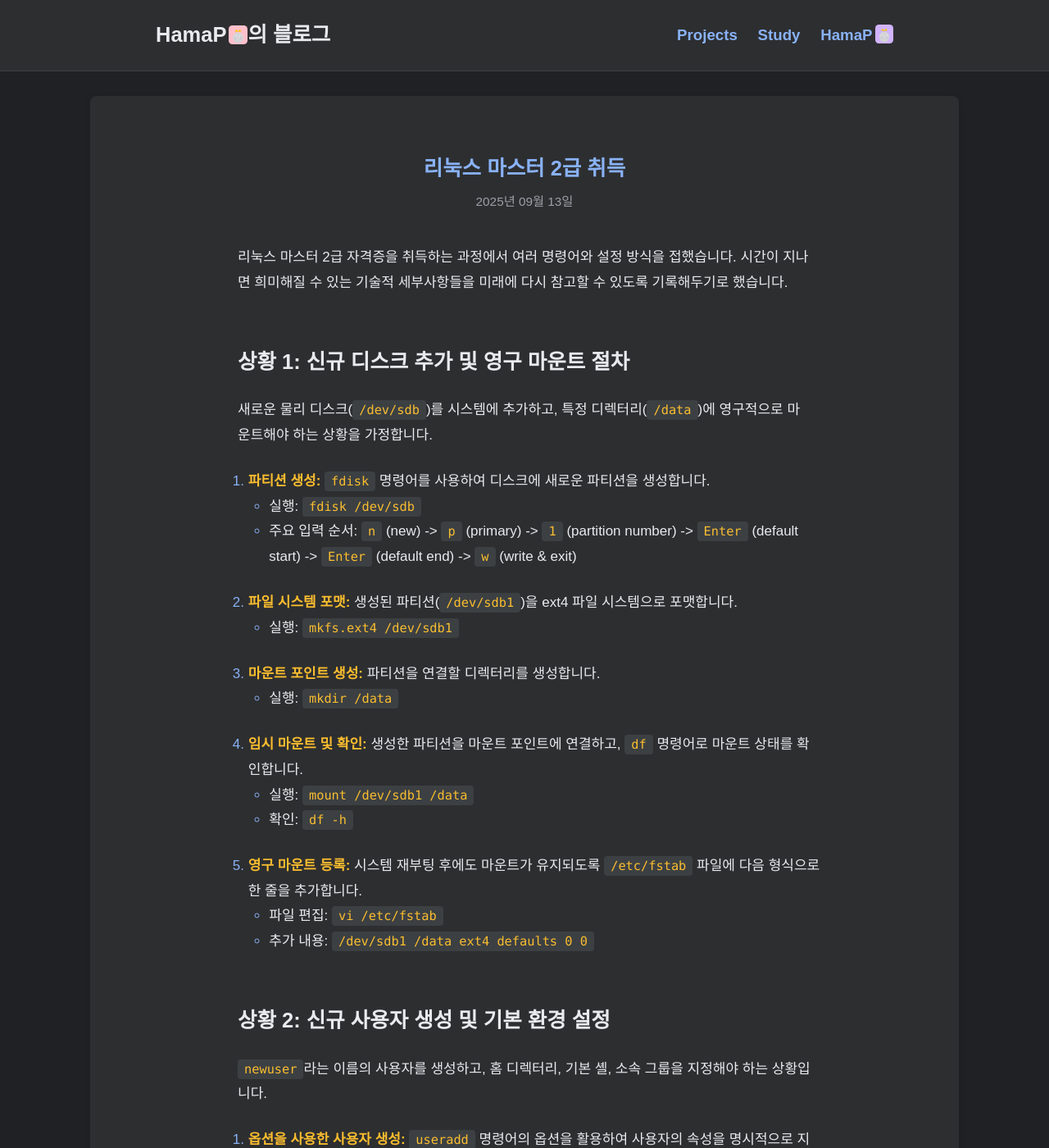
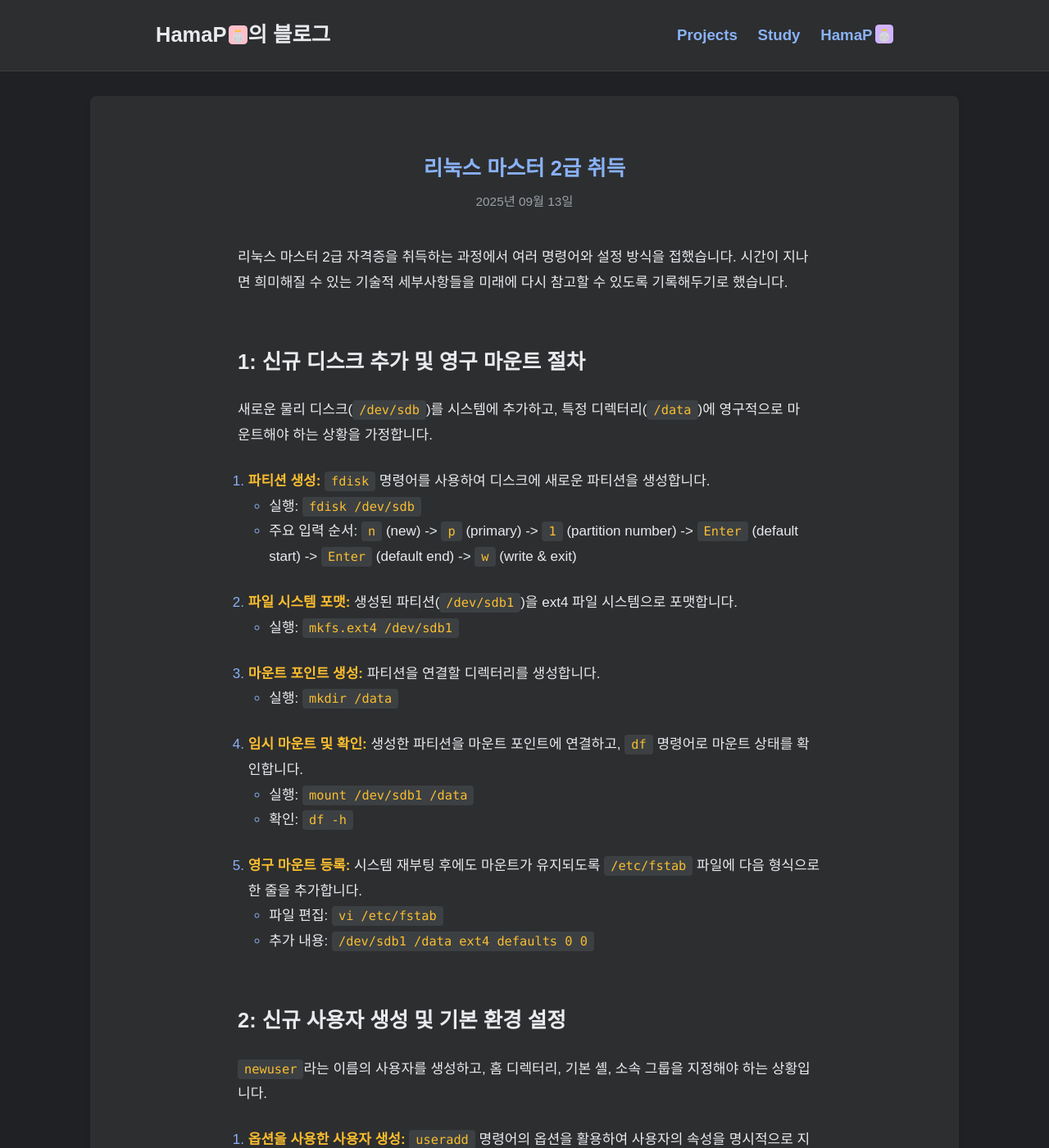
Before and after one commit to HamaP0/HamaP0.github.io, a Jekyll site: the page built from _posts/자격증/2025-09-13-LinuxMaster.md, in a window 1280 px wide and 1400 px high. Shown: the whole window at 82% size. Built offline with Jekyll 4.4.1, drawn with Linux system fonts in a browser that asks for light colours; some web fonts are replaced.

Commit message:
Update 2025-09-13-LinuxMaster.md

```diff
--- a/_posts/자격증/2025-09-13-LinuxMaster.md
+++ b/_posts/자격증/2025-09-13-LinuxMaster.md
@@ -7,7 +7,7 @@
 ---
 리눅스 마스터 2급 자격증을 취득하는 과정에서 여러 명령어와 설정 방식을 접했습니다. 시간이 지나면 희미해질 수 있는 기술적 세부사항들을 미래에 다시 참고할 수 있도록 기록해두기로 했습니다.
 
-## 상황 1: 신규 디스크 추가 및 영구 마운트 절차
+## 1: 신규 디스크 추가 및 영구 마운트 절차
 
 새로운 물리 디스크(`/dev/sdb`)를 시스템에 추가하고, 특정 디렉터리(`/data`)에 영구적으로 마운트해야 하는 상황을 가정합니다.
 
@@ -29,7 +29,7 @@
     *   파일 편집: `vi /etc/fstab`
     *   추가 내용: `/dev/sdb1   /data   ext4   defaults   0   0`
 
-## 상황 2: 신규 사용자 생성 및 기본 환경 설정
+## 2: 신규 사용자 생성 및 기본 환경 설정
 
 `newuser`라는 이름의 사용자를 생성하고, 홈 디렉터리, 기본 셸, 소속 그룹을 지정해야 하는 상황입니다.
 
```
